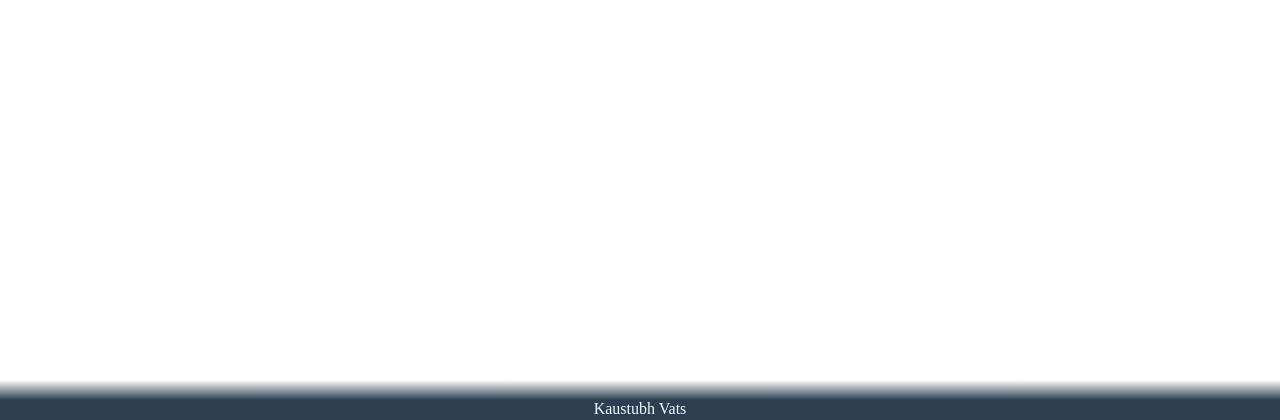
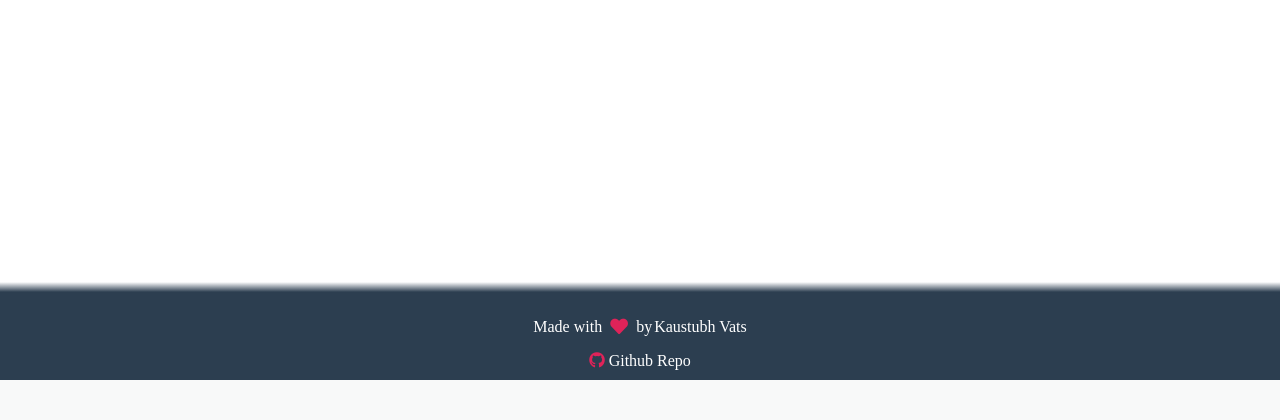
Before and after one commit to kaustubh-vats/Quizzer, a Flask app: page /dashboard in a window 1280 px wide. Shown: the part 420-840 px from the top of the page. After the commit the page ends 800 px from the top, so only its background shows below. Run offline with Flask 2, Linux system fonts and the light colour scheme; the visitor is signed in with stand-in values (Sample User, id 1); data that the repository does not hold is empty.

Commit message:
Changed Footer

```diff
--- /dev/null
+++ b/static/css/footer.css
@@ -0,0 +1,101 @@
+footer{
+    width: 100vw;
+    background-color: #000000;
+    margin: 0;
+    padding: 10px 0;
+    display: flex;
+    flex-direction: column;
+    justify-content: center;
+    align-items: center;
+    color: #ffffff;
+}
+footer div{
+    display: flex;
+    justify-content: center;
+    align-items: center;
+    width: 100vw;
+    margin: 0;
+    padding: 0;
+}
+footer::after{
+    position: absolute;
+    top: -10px;
+    content: '';
+    left: 0;
+    width: 100vw;
+    height: 20px;
+    margin: 0;
+    padding: 0;
+    background: linear-gradient(to bottom, transparent, #000000);
+    /* background: #df2359; */
+}
+.footer-name{
+    text-decoration: none;
+    color: #ffffff;
+}
+.github-link{
+    text-decoration: none;
+    color: #ffffff;
+}
+.footer-name:hover{
+    text-decoration: underline;
+    color: #df2359;
+}
+.github-link:hover{
+    text-decoration: underline;
+    color: #df2359;
+}
+.fa-heart{
+    margin: 0px 4px;
+    color: #df2359;
+    transition: 2s;
+    animation: heartBeat 2s ease-in-out infinite;
+}
+.fa-github{
+    color: #df2359;
+}
+.abs_footer{
+    position: absolute;
+    bottom: 0;
+}
+.abs_bottom{
+    position: relative;
+    background: #2C3E50;
+}
+.abs_bottom::after{
+    position: absolute;
+    top: -10px;
+    content: '';
+    left: 0;
+    width: 100vw;
+    height: 10px;
+    margin: 0;
+    padding: 0;
+    background: linear-gradient(to bottom, transparent, #2C3E50);
+}
+.heart_container{
+    height: 30px;
+    width: 30px;
+    display: inline-block;
+    display: flex;
+    justify-content: center;
+    align-items: center;
+}
+.footer_p{
+    padding: 10px 0px;
+    display: flex;
+    align-items: center;
+    justify-content: center;
+    gap: 2px;
+}
+@keyframes heartBeat{
+    0%{
+        font-size: 15px;
+    }
+    50%{
+        font-size: 19px;
+    }
+    100%{
+        font-size: 15px;
+    }
+}
--- a/static/css/header.css
+++ b/static/css/header.css
@@ -108,22 +108,3 @@ nav{
         transform: translateX(0px);
     }
 }
-
-footer{
-    position: absolute;
-    bottom: -40px;
-}
-footer div{
-    height: 20px;
-    width: 100vw;
-    background: linear-gradient(transparent, #2C3E50);
-}
-.my-link{
-    height: 20px;
-    display: block;
-    width: 100vw;
-    background: none;
-    background-color: #2C3E50;
-    text-align: center;
-    color: aliceblue;
-}
--- a/static/js/header.js
+++ b/static/js/header.js
@@ -14,4 +14,13 @@ const navSlide = () =>{
         burger.classList.toggle('toggle');
     });
 }
+const footerset = () =>{
+    const grid = document.querySelector('.grid');
+    const footer = document.querySelector('footer');
+    const header = document.querySelector('#header');
+    if(grid != null){
+        grid.style.minHeight = `calc(100vh - ${(footer.offsetHeight + header.offsetHeight + 60)}px)`;
+    }
+}
 navSlide();
+footerset();
--- a/templates/index.html
+++ b/templates/index.html
@@ -7,6 +7,8 @@
     <title>Student's Dashboard</title>
     <link rel="stylesheet" href="{{url_for('static',filename='css/card.css')}}"/>
     <link rel="stylesheet" href="{{url_for('static',filename='css/header.css')}}"/>
+    <link rel="stylesheet" href="https://cdnjs.cloudflare.com/ajax/libs/font-awesome/5.15.3/css/all.min.css">
+    <link rel="stylesheet" href="{{url_for('static',filename='css/footer.css')}}"/>
 </head>
 <body>
     <nav id="header" class="helloheader">
@@ -24,11 +26,12 @@
     </nav>
     <div class="grid">
     </div>
-    <footer>
+    <footer class="abs_bottom">
+        <div class="shadow"></div>
+        <div class="footer_p">Made with<div class="heart_container"><i class="fas fa-heart"></i></div> by <a class="footer-name" target="_blank" href="https://kaustubhvats-portfolio.netlify.app">Kaustubh Vats</a></div>
         <div>
-
+            <a href="https://github.com/kaustubh-vats/quizzer" target="_blank" class="github-link"><i class="fab fa-github"></i> Github Repo</a>
         </div>
-        <a target="_blank" class="my-link" href="https://github.com/kaustubh-vats">Kaustubh Vats</a>
     </footer>
     <script type='text/javascript' src="{{url_for('static',filename='js/student.js')}}"></script>
     <script type='text/javascript' src="{{url_for('static',filename='js/header.js')}}"></script>
```
Also changed, not shown: static/css/design-login.css (+0 -17 lines), static/css/leaderboard.css (+6 -1 lines), static/js/leaderboard.js (+8 -0 lines), templates/error.html (+9 -0 lines), templates/forbidden.html (+9 -0 lines), templates/leaderboard.html (+8 -0 lines), templates/login.html (+5 -3 lines), templates/profile.html (+9 -0 lines), templates/register.html (+5 -3 lines), templates/teacher.html (+5 -3 lines).
